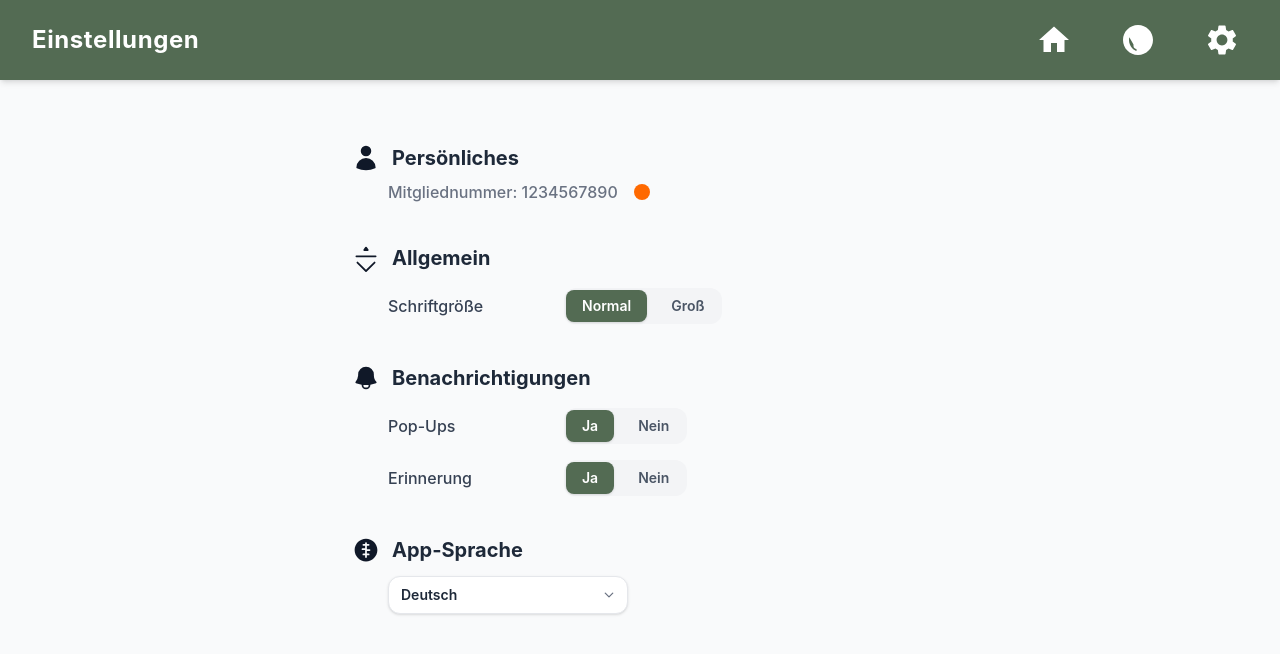
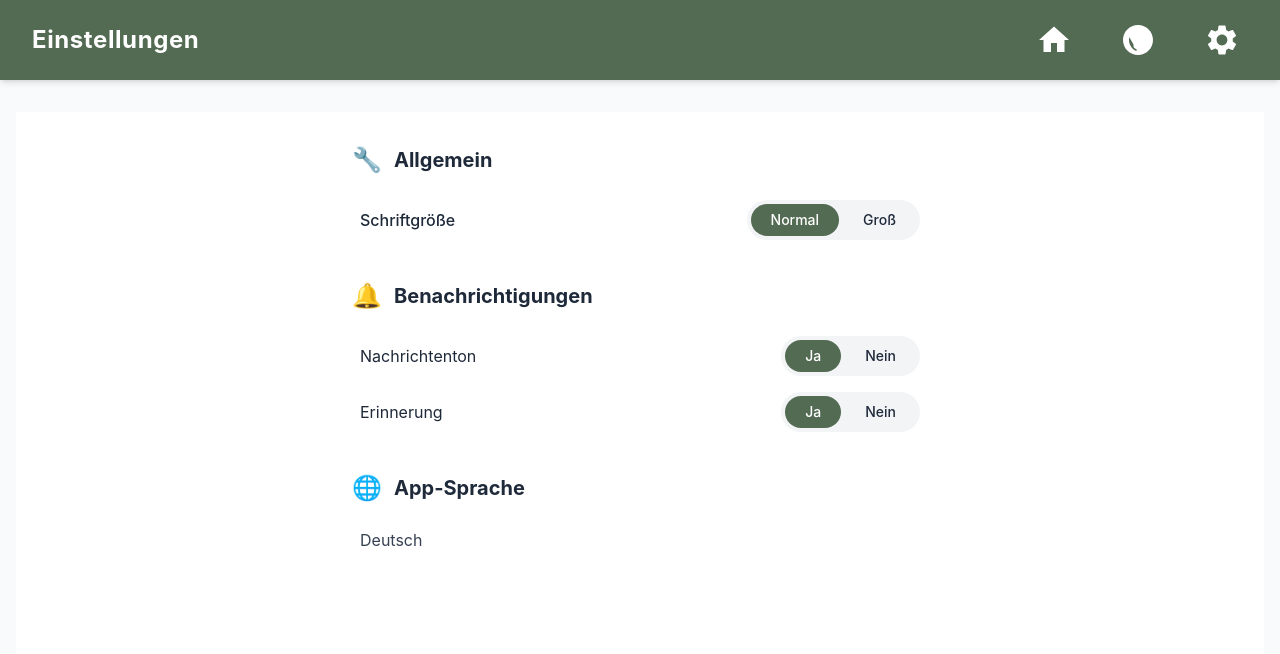
Before and after one commit to trini2006/tierheim, a Vue app in the folder frontend/: page /einstellungen in a window 1280 px wide. Shown: the top 654 px of the page. Built offline with nearby package versions, Linux system fonts and the light colour scheme.

Commit message:
einstellungen funktionieren nicht für admin

```diff
--- a/frontend/src/views/beides/systemEinstellungen.vue
+++ b/frontend/src/views/beides/systemEinstellungen.vue
@@ -1,255 +1,66 @@
+<!---wird bei admin nicht angezeigt-->
 <template>
-  <div
-    class="w-full min-h-screen flex flex-col items-center justify-start px-6 py-8 text-left text-gray-800"
-  >
-    <div class="w-full max-w-md md:max-w-lg lg:max-w-xl">
-      <!-- Sektion 1: Persönliches -->
-      <div class="mb-10">
-        <div class="flex items-center gap-3 mb-2">
-          <svg
-            xmlns="http://www.w3.org/2000/svg"
-            viewBox="0 0 24 24"
-            fill="currentColor"
-            class="w-6 h-6 text-gray-900 md:w-7 md:h-7"
-          >
-            <path
-              fill-rule="evenodd"
-              d="M7.5 6a4.5 4.5 0 1 1 9 0 4.5 4.5 0 0 1-9 0ZM3.751 20.105a8.25 8.25 0 0 1 16.498 0 .75.75 0 0 1-.437.695A18.683 18.683 0 0 1 12 22.5c-2.786 0-5.433-.608-7.812-1.7a.75.75 0 0 1-.437-.695Z"
-              clip-rule="evenodd"
-            />
-          </svg>
-          <h2 class="font-bold text-base md:text-lg lg:text-xl">Persönliches</h2>
+  <div class="w-full min-h-screen bg-white px-6 py-8 text-gray-800">
+    <div class="w-full max-w-xl mx-auto space-y-10">
+
+      <!-- Sektion 1: Allgemein (Wichtig: Icon und Überschrift wie im Bild) -->
+      <section>
+        <div class="flex items-center gap-3 mb-6">
+          <span class="text-2xl">🔧</span>
+          <h2 class="text-xl font-bold">Allgemein</h2>
         </div>
-
-        <div class="pl-9 flex items-center gap-4">
-          <p class="text-xs md:text-sm lg:text-base text-gray-500 font-medium">
-            Mitgliednummer: 1234567890
-          </p>
-          <span class="w-4 h-4 rounded-full bg-orange-500 block"></span>
-        </div>
-      </div>
-
-      <!-- Sektion 2: Allgemein -->
-      <div class="mb-10">
-        <div class="flex items-center gap-3 mb-4">
-          <svg
-            xmlns="http://www.w3.org/2000/svg"
-            viewBox="0 0 24 24"
-            fill="currentColor"
-            class="w-6 h-6 text-gray-900 md:w-7 md:h-7"
-          >
-            <path
-              fill-rule="evenodd"
-              d="M12 2.25a.75.75 0 0 1 .612.317l1.5 2.25A.75.75 0 0 1 13.5 6h-3a.75.75 0 0 1-.612-1.183l1.5-2.25A.75.75 0 0 1 12 2.25ZM3 10.5a.75.75 0 0 1 .75-.75h16.5a.75.75 0 0 1 0 1.5H3.75A.75.75 0 0 1 3 10.5Zm1.144 4.856a.75.75 0 0 1 1.06 0L12 22.141l6.796-6.785a.75.75 0 1 1 1.06 1.06l-7.325 7.315a.75.75 0 0 1-1.06 0l-7.326-7.315a.75.75 0 0 1 0-1.06Z"
-              clip-rule="evenodd"
-            />
-          </svg>
-          <h2 class="font-bold text-base md:text-lg lg:text-xl">Allgemein</h2>
-        </div>
-
-        <div class="flex items-center gap-12 pl-9">
-          <span class="text-xs md:text-sm lg:text-base font-medium text-gray-700 w-24 md:w-32"
-            >Schriftgröße</span
-          >
-          <div class="flex gap-2 bg-gray-100 p-0.5 rounded-xl">
-            <!-- "settings." gelöscht, greift nun direkt auf fontSize zu -->
-            <button
-              @click="fontSize = 'normal'"
-              :class="[
-                'text-xs md:text-sm font-semibold px-4 py-1.5 rounded-lg transition-all',
-                fontSize === 'normal'
-                  ? 'bg-[#536B53] text-white shadow-sm'
-                  : 'text-gray-600 hover:text-gray-900',
-              ]"
-            >
-              Normal
-            </button>
-            <button
-              @click="fontSize = 'large'"
-              :class="[
-                'text-xs md:text-sm font-semibold px-4 py-1.5 rounded-lg transition-all',
-                fontSize === 'large'
-                  ? 'bg-[#536B53] text-white shadow-sm'
-                  : 'text-gray-600 hover:text-gray-900',
-              ]"
-            >
-              Groß
-            </button>
+        <div class="flex items-center justify-between px-2">
+          <span class="font-medium text-gray-800">Schriftgröße</span>
+          <div class="bg-gray-100 p-1 rounded-full flex gap-1">
+            <button @click="fontSize = 'normal'" :class="[fontSize === 'normal' ? 'bg-[#536B53] text-white' : 'hover:bg-gray-200']" class="px-5 py-1.5 rounded-full text-sm font-medium transition">Normal</button>
+            <button @click="fontSize = 'groß'" :class="[fontSize === 'groß' ? 'bg-[#536B53] text-white' : 'hover:bg-gray-200']" class="px-5 py-1.5 rounded-full text-sm font-medium transition">Groß</button>
           </div>
         </div>
-      </div>
+      </section>
 
-      <!-- Sektion 3: Benachrichtigungen -->
-      <div class="mb-10">
-        <div class="flex items-center gap-3 mb-4">
-          <svg
-            xmlns="http://www.w3.org/2000/svg"
-            viewBox="0 0 24 24"
-            fill="currentColor"
-            class="w-6 h-6 text-gray-900 md:w-7 md:h-7"
-          >
-            <path
-              fill-rule="evenodd"
-              d="M5.25 9a6.75 6.75 0 0 1 13.5 0v.75c0 2.123.8 4.057 2.118 5.52a.75.75 0 0 1-.297 1.206c-1.544.57-3.16.99-4.831 1.243a3.75 3.75 0 1 1-7.48 0 24.585 24.585 0 0 1-4.831-1.244.75.75 0 0 1-.298-1.205A11.04 11.04 0 0 0 5.25 9.75V9Zm4.502 8.9a2.25 2.25 0 1 0 4.496 0 25.057 25.057 0 0 1-4.496 0Z"
-              clip-rule="evenodd"
-            />
-          </svg>
-          <h2 class="font-bold text-base md:text-lg lg:text-xl">Benachrichtigungen</h2>
+      <!-- Sektion 2: Benachrichtigungen -->
+      <section>
+        <div class="flex items-center gap-3 mb-6">
+          <span class="text-2xl">🔔</span>
+          <h2 class="text-xl font-bold">Benachrichtigungen</h2>
         </div>
-
-        <div class="space-y-4 pl-9">
-          <!-- Pop-Ups -->
-          <div class="flex items-center gap-12">
-            <span class="text-xs md:text-sm lg:text-base font-medium text-gray-700 w-24 md:w-32"
-              >Pop-Ups</span
-            >
-            <div class="flex gap-2 bg-gray-100 p-0.5 rounded-xl">
-              <!-- Direktzugriff auf popups -->
-              <button
-                @click="popups = true"
-                :class="[
-                  'text-xs md:text-sm font-semibold px-4 py-1.5 rounded-lg transition-all',
-                  popups
-                    ? 'bg-[#536B53] text-white shadow-sm'
-                    : 'text-gray-600 hover:text-gray-900',
-                ]"
-              >
-                Ja
-              </button>
-              <button
-                @click="popups = false"
-                :class="[
-                  'text-xs md:text-sm font-semibold px-4 py-1.5 rounded-lg transition-all',
-                  !popups
-                    ? 'bg-[#536B53] text-white shadow-sm'
-                    : 'text-gray-600 hover:text-gray-900',
-                ]"
-              >
-                Nein
-              </button>
+        <div class="space-y-4 px-2">
+          <div class="flex items-center justify-between">
+            <span class="text-gray-800">Nachrichtenton</span>
+            <div class="bg-gray-100 p-1 rounded-full flex gap-1">
+              <button @click="sound = true" :class="[sound ? 'bg-[#536B53] text-white' : 'hover:bg-gray-200']" class="px-5 py-1.5 rounded-full text-sm font-medium transition">Ja</button>
+              <button @click="sound = false" :class="[!sound ? 'bg-[#536B53] text-white' : 'hover:bg-gray-200']" class="px-5 py-1.5 rounded-full text-sm font-medium transition">Nein</button>
             </div>
           </div>
-
-          <!-- Erinnerung -->
-          <div class="flex items-center gap-12">
-            <span class="text-xs md:text-sm lg:text-base font-medium text-gray-700 w-24 md:w-32"
-              >Erinnerung</span
-            >
-            <div class="flex gap-2 bg-gray-100 p-0.5 rounded-xl">
-              <!-- Direktzugriff auf reminder -->
-              <button
-                @click="reminder = true"
-                :class="[
-                  'text-xs md:text-sm font-semibold px-4 py-1.5 rounded-lg transition-all',
-                  reminder
-                    ? 'bg-[#536B53] text-white shadow-sm'
-                    : 'text-gray-600 hover:text-gray-900',
-                ]"
-              >
-                Ja
-              </button>
-              <button
-                @click="reminder = false"
-                :class="[
-                  'text-xs md:text-sm font-semibold px-4 py-1.5 rounded-lg transition-all',
-                  !reminder
-                    ? 'bg-[#536B53] text-white shadow-sm'
-                    : 'text-gray-600 hover:text-gray-900',
-                ]"
-              >
-                Nein
-              </button>
+          <div class="flex items-center justify-between">
+            <span class="text-gray-800">Erinnerung</span>
+            <div class="bg-gray-100 p-1 rounded-full flex gap-1">
+              <button @click="reminder = true" :class="[reminder ? 'bg-[#536B53] text-white' : 'hover:bg-gray-200']" class="px-5 py-1.5 rounded-full text-sm font-medium transition">Ja</button>
+              <button @click="reminder = false" :class="[!reminder ? 'bg-[#536B53] text-white' : 'hover:bg-gray-200']" class="px-5 py-1.5 rounded-full text-sm font-medium transition">Nein</button>
             </div>
           </div>
         </div>
-      </div>
+      </section>
 
-      <!-- Sektion 4: App-Sprache -->
-      <div class="mb-12 relative">
-        <div class="flex items-center gap-3 mb-3">
-          <svg
-            xmlns="http://www.w3.org/2000/svg"
-            viewBox="0 0 24 24"
-            fill="currentColor"
-            class="w-6 h-6 text-gray-900 md:w-7 md:h-7"
-          >
-            <path
-              fill-rule="evenodd"
-              d="M12 2.25c-5.385 0-9.75 4.365-9.75 9.75s4.365 9.75 9.75 9.75 9.75-4.365 9.75-9.75S17.385 2.25 12 2.25ZM12.75 6a.75.75 0 0 0-1.5 0v.75H9.75a.75.75 0 0 0 0 1.5h1.5v2.25H9a.75.75 0 0 0 0 1.5h2.25V15h-1.5a.75.75 0 0 0 0 1.5h1.5v1.5a.75.75 0 0 0 1.5 0v-1.5h1.5a.75.75 0 0 0 0-1.5h-1.5v-2.25H15a.75.75 0 0 0 0-1.5h-2.25V8.25h1.5a.75.75 0 0 0 0-1.5h-1.5V6Z"
-              clip-rule="evenodd"
-            />
-          </svg>
-          <h2 class="font-bold text-base md:text-lg lg:text-xl">App-Sprache</h2>
+      <!-- Sektion 3: App-Sprache -->
+      <section>
+        <div class="flex items-center gap-3 mb-6">
+          <span class="text-2xl">🌐</span>
+          <h2 class="text-xl font-bold">App-Sprache</h2>
         </div>
+        <div class="px-2">
+          <p class="text-gray-700">Deutsch</p>
+        </div>
+      </section>
 
-        <div class="pl-9">
-          <button
-            @click="isDropdownOpen = !isDropdownOpen"
-            class="flex items-center justify-between w-full max-w-[200px] md:max-w-[240px] border border-gray-200 rounded-xl px-3 py-2 bg-white hover:bg-gray-50 text-xs md:text-sm font-semibold shadow-sm transition-all text-left"
-          >
-            <span>{{ currentLanguageLabel }}</span>
-            <svg
-              xmlns="http://www.w3.org/2000/svg"
-              fill="none"
-              viewBox="0 0 24 24"
-              stroke-width="2.5"
-              stroke="currentColor"
-              :class="[
-                'w-3 h-3 text-gray-500 transition-transform',
-                isDropdownOpen ? 'rotate-180' : '',
-              ]"
-            >
-              <path stroke-linecap="round" stroke-linejoin="round" d="m19.5 8.25-7.5 7.5-7.5-7.5" />
-            </svg>
-          </button>
-
-          <div
-            v-if="isDropdownOpen"
-            class="absolute left-9 mt-1 w-full max-w-[200px] md:max-w-[240px] bg-white border border-gray-200 rounded-xl shadow-xl z-50 overflow-hidden max-h-48 overflow-y-auto transition-all"
-          >
-            <button
-              v-for="lang in availableLanguages"
-              :key="lang.code"
-              @click="selectLanguage(lang)"
-              :class="[
-                'w-full text-left px-4 py-2.5 text-xs md:text-sm font-medium transition-colors border-b border-gray-50 last:border-none',
-                language === lang.code
-                  ? 'bg-[#536B53]/10 text-[#536B53] font-bold'
-                  : 'text-gray-700 hover:bg-gray-50',
-              ]"
-            >
-              {{ lang.label }}
-            </button>
-          </div>
-        </div>
-      </div>
     </div>
   </div>
 </template>
 
 <script setup>
-import { ref, computed } from 'vue'
+import { ref } from 'vue'
 
-// Falls deine Variablen einzeln definiert sind, sieht dein Script jetzt so aus:
 const fontSize = ref('normal')
-const popups = ref(true)
+const sound = ref(true)
 const reminder = ref(true)
-const language = ref('de')
-
-const isDropdownOpen = ref(false)
-
-const availableLanguages = [
-  { code: 'de', label: 'Deutsch' },
-  { code: 'en', label: 'English' },
-]
-
-const currentLanguageLabel = computed(() => {
-  const found = availableLanguages.find((l) => l.code === language.value)
-  return found ? found.label : 'Sprache wählen'
-})
-
-const selectLanguage = (lang) => {
-  language.value = lang.code
-  isDropdownOpen.value = false
-}
 </script>
```
